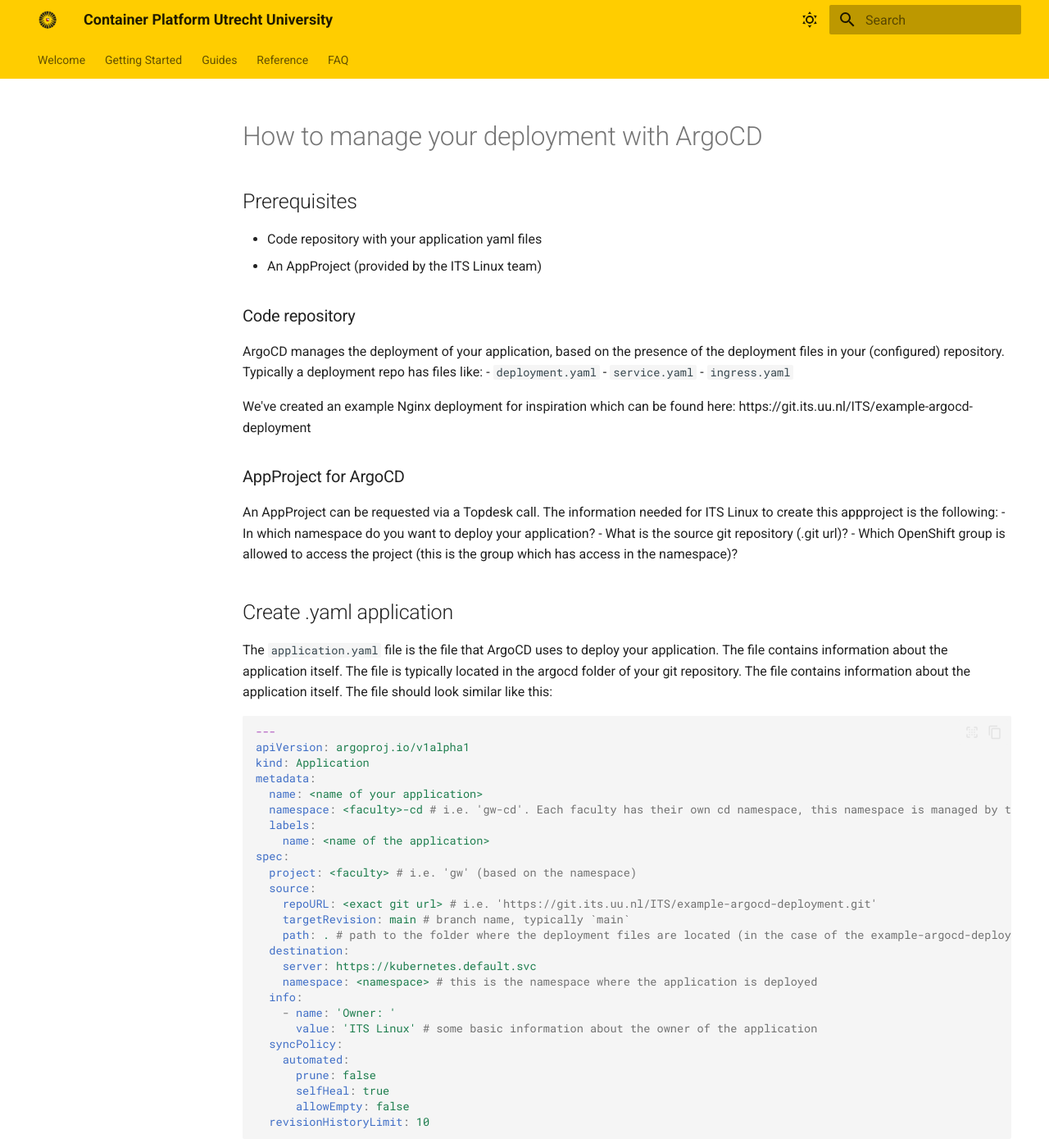
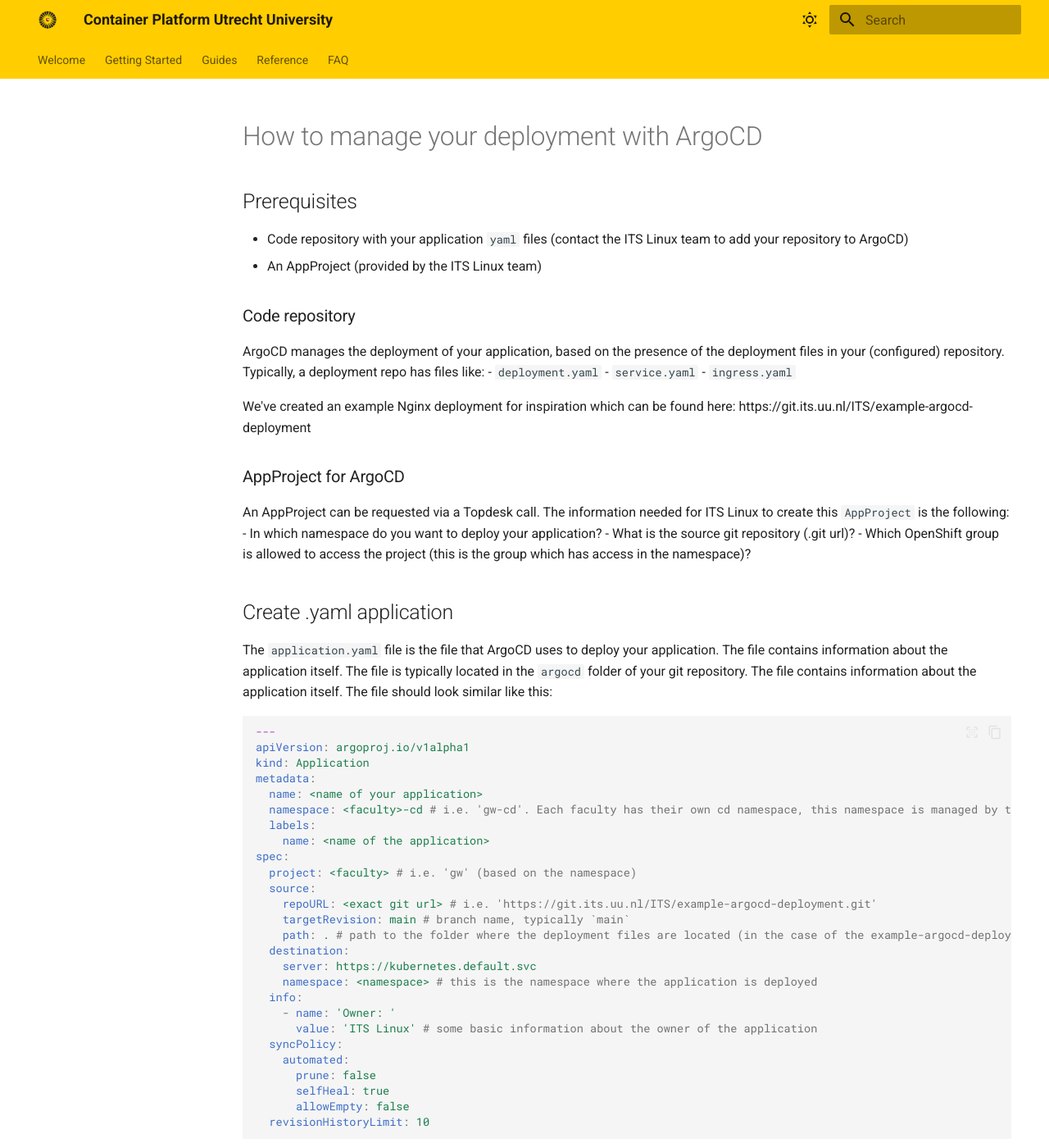
Before and after one commit to UtrechtUniversity/containerplatform-docs, an MkDocs documentation site: the page built from docs/content/guides/managed-deployment-with-argocd.md, in a window 1280 px wide and 1400 px high. Shown: the whole window at 82% size. Built offline with MkDocs 1.6.1 and Material for MkDocs 9.7.7, drawn with Linux system fonts in a browser that asks for light colours; some of the changed text lies outside the part shown.

Commit message:
Updated notes

````diff
--- a/docs/content/guides/managed-deployment-with-argocd.md
+++ b/docs/content/guides/managed-deployment-with-argocd.md
@@ -1,12 +1,12 @@
 # How to manage your deployment with ArgoCD
 
 ## Prerequisites
-- Code repository with your application yaml files
+- Code repository with your application `yaml` files (contact the ITS Linux team to add your repository to ArgoCD)
 - An AppProject (provided by the ITS Linux team)
 
 ### Code repository
 ArgoCD manages the deployment of your application, based on the presence of the deployment files in your (configured) repository.
-Typically a deployment repo has files like:
+Typically, a deployment repo has files like:
 - `deployment.yaml`
 - `service.yaml`
 - `ingress.yaml`
@@ -14,14 +14,14 @@
 We've created an example Nginx deployment for inspiration which can be found here: https://git.its.uu.nl/ITS/example-argocd-deployment
 
 ### AppProject for ArgoCD
-An AppProject can be requested via a Topdesk call. The information needed for ITS Linux to create this appproject is the following:
+An AppProject can be requested via a Topdesk call. The information needed for ITS Linux to create this `AppProject` is the following:
 - In which namespace do you want to deploy your application?
 - What is the source git repository (.git url)?
 - Which OpenShift group is allowed to access the project (this is the group which has access in the namespace)?
 
 ## Create <application>.yaml application
 The `application.yaml` file is the file that ArgoCD uses to deploy your application. The file contains information about the application itself.
-The file is typically located in the argocd folder of your git repository. The file contains information about the application itself.
+The file is typically located in the `argocd` folder of your git repository. The file contains information about the application itself.
 The file should look similar like this:
 ```yaml
 ---
@@ -62,6 +62,6 @@
 
 `$ kubectl apply -f argocd/<name-of-the-application>.yaml`
 
-This will create the application in ArgoCD and it will start syncing the application with the git repository.
+This will create the application in ArgoCD, and it will start syncing the application with the git repository.
 
 Refer to the web UI for the status of the application. If everything is correct you should see a green checkmark for your application.
````
